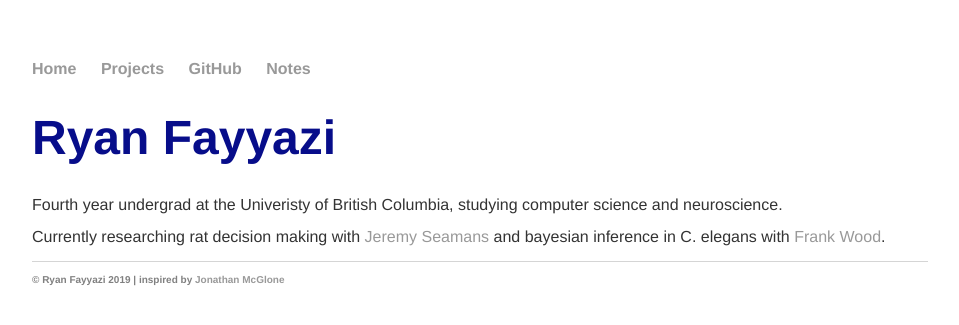
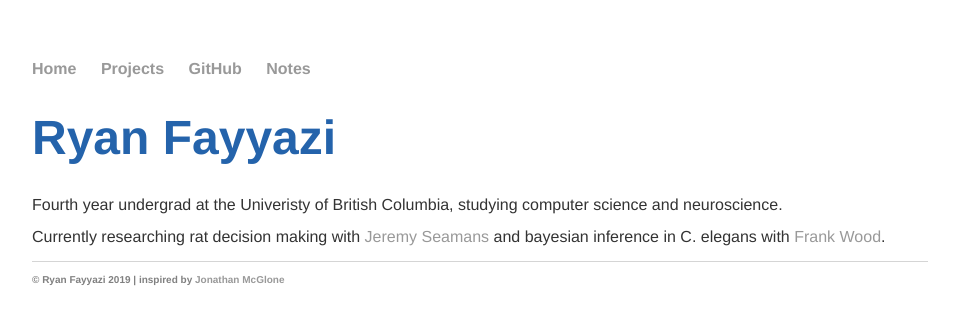
Before and after one commit to rfayyazi/rfayyazi.github.io, a Jekyll site: the page built from index.html, in a window 1280 px wide. Shown: the top 325 px of the page, without its empty margins (160-1119 px from the left). Built offline with Jekyll 4.4.1, drawn with Linux system fonts in a browser that asks for light colours; some web fonts are replaced.

Commit message:
Update main.css

```diff
--- a/css/main.css
+++ b/css/main.css
@@ -24,7 +24,7 @@ a:hover {
 h1 {
     font-size: 3em;
     font-family: 'Helvetica', 'Arial', 'Sans-Serif';
-    color: #070D8A
+    color: #2463AB
 }
 p {
     font-size: 1.0em;
```
